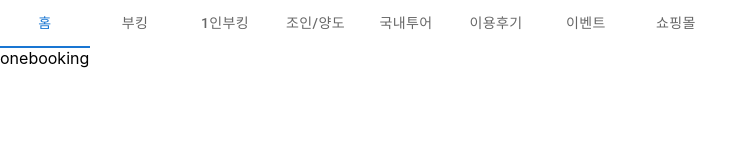
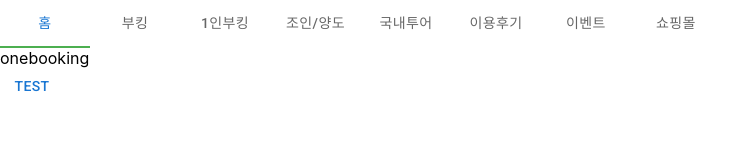
Before and after one commit to ljb2727/mui, a React (Create React App) app: page /onebooking in a window 1280 px wide. Shown: the top 160 px of the page, without its empty margins (0-756 px from the left). Built offline with nearby package versions, Linux system fonts and the light colour scheme.

Commit message:
테스트중

```diff
--- a/src/App.js
+++ b/src/App.js
@@ -1,6 +1,9 @@
 import * as React from 'react';
 import { BrowserRouter as Router, Routes, Route } from 'react-router-dom';
+import { ThemeProvider } from '@mui/material/styles';
+import theme from './theme';
 import AppBar from './components/AppBar';
+import Demo from './Demo';
 const Home = () => {
   return <div>home</div>;
 };
@@ -12,7 +15,7 @@ const Onebooking = () => {
 };
 const App = () => {
   return (
-    <>
+    <ThemeProvider theme={theme}>
       <Router>
         <AppBar />
         <Routes>
@@ -21,7 +24,8 @@ const App = () => {
           <Route path="/onebooking" element={<Onebooking />} />
         </Routes>
       </Router>
-    </>
+      <Demo></Demo>
+    </ThemeProvider>
   );
 };
 
--- a/src/Demo.js
+++ b/src/Demo.js
@@ -1,25 +1,7 @@
 import * as React from 'react';
-import Checkbox from '@mui/material/Checkbox';
-import { createTheme, ThemeProvider, styled } from '@mui/material/styles';
-import { orange } from '@mui/material/colors';
+import { createStyled } from '@mui/system';
+import Button from '@mui/material/Button';
 
-const CustomCheckbox = styled(Checkbox)(({ theme }) => ({
-  color: theme.status.danger,
-  '&.Mui-checked': {
-    color: theme.status.danger,
-  },
-}));
-
-const theme = createTheme({
-  status: {
-    danger: orange[500],
-  },
-});
-
-export default function CustomStyles() {
-  return (
-    <ThemeProvider theme={theme}>
-      <CustomCheckbox defaultChecked />
-    </ThemeProvider>
-  );
+export default function Demo() {
+  return <Button>test</Button>;
 }
--- a/src/components/AppBar/index.js
+++ b/src/components/AppBar/index.js
@@ -3,6 +3,7 @@ import Tabs from '@mui/material/Tabs';
 import Tab from '@mui/material/Tab';
 import Box from '@mui/material/Box';
 import { Link as RouterLink } from 'react-router-dom';
+import theme from '../../theme';
 
 export default function ColorTabs() {
   const [value, setValue] = React.useState(0);
@@ -56,12 +57,13 @@ export default function ColorTabs() {
 
   return (
     <>
-      <Box sx={{ minWidth: '100%', bgcolor: 'background.paper' }}>
+      <Box sx={{ minWidth: '100%' }}>
         <Tabs
           value={value}
           onChange={handleChange}
           variant="scrollable"
           scrollButtons="auto"
+          TabIndicatorProps={{ style: { background: theme.base.primary } }}
         >
           {menuList.map((item) => (
             <Tab
--- /dev/null
+++ b/src/theme.js
@@ -0,0 +1,12 @@
+import { createTheme } from '@mui/material/styles';
+import { orange, green, pink } from '@mui/material/colors';
+const theme = createTheme({
+  base: {
+    primary: green[500],
+  },
+  status: {
+    danger: orange[500],
+  },
+});
+
+export default theme;
```
